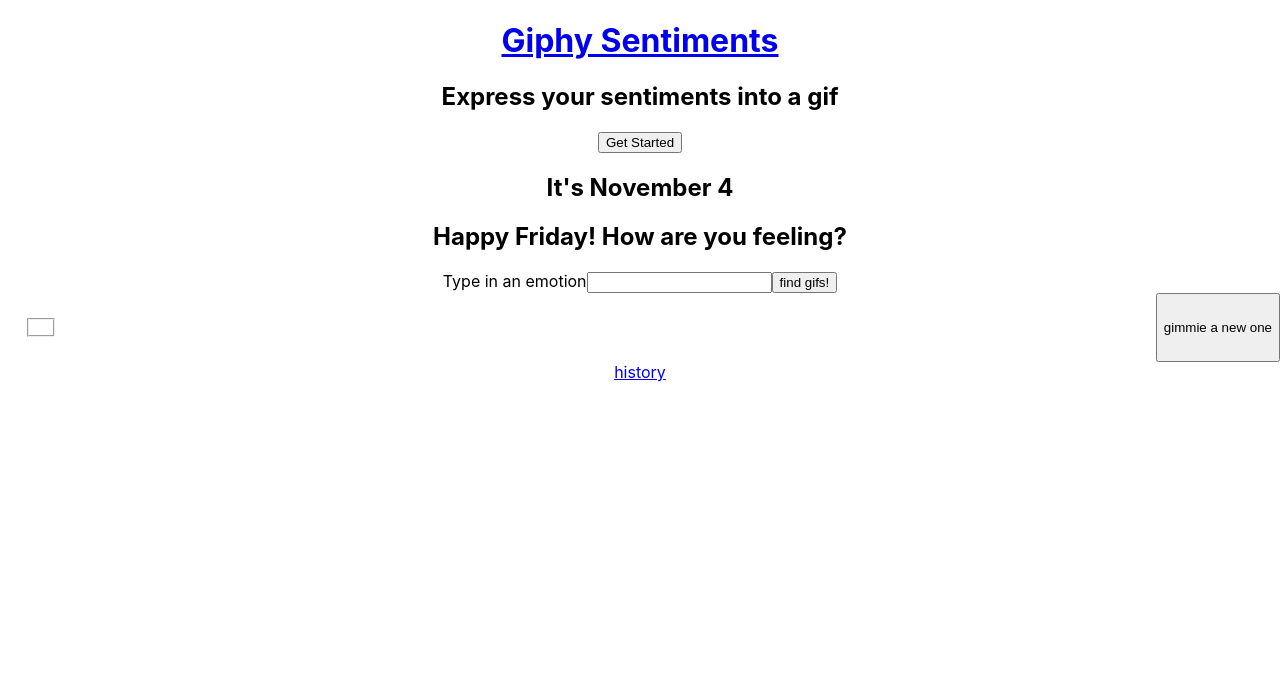
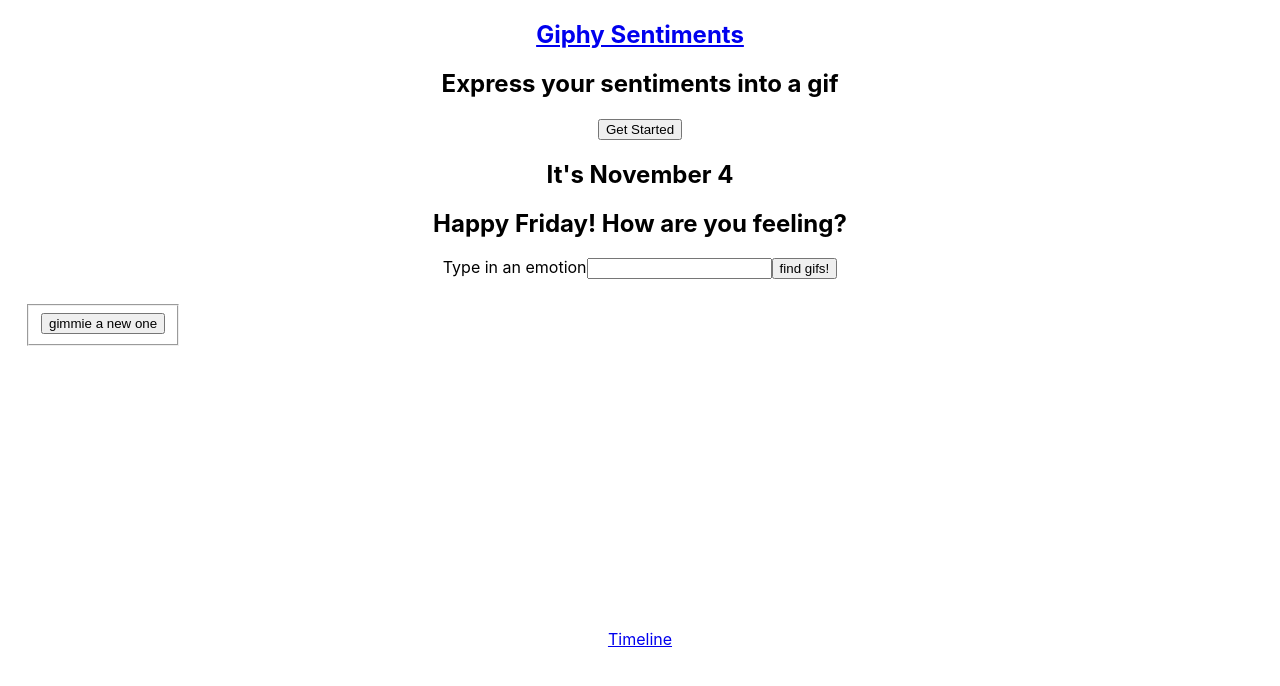
Before and after one commit to giphySentiment/giphySentiment, a React (Create React App) app: page /timeline in a window 1280 px wide. Both pictures are taken after a click on the button "Get Started". Shown: the top 686 px of the page. Built offline with nearby package versions, Linux system fonts and the light colour scheme.

Commit message:
restructured all components and overall cleanup

```diff
--- a/src/components/Forms.js
+++ b/src/components/Forms.js
@@ -1,36 +1,33 @@
-import { useEffect, useState } from "react";
-
-
 const Forms = (props) => {
-
-    const date = new Date()
+    // Variables to set date info
+        // NB: We could pass down each of these as a variable into results so that it doesn't need to be repeated information on the results page
+    const date = new Date();
     const month = date.toLocaleString('en-US', {
         month: 'long',
     });
-    const day = date.getDate()
+    const day = date.getDate();
     const today = new Date().toLocaleString(
         'default', { weekday: 'long' }
     );
 
-    const [test, setTest] = useState([])
-
-
+    // Function to change setMood to user input value
     const handleMoodChange = (e) => {
-        props.setMood(e.target.value)
+        props.setMood(e.target.value);
     }
 
     return (
-        <section>
-                <h2>It's {`${month} ${day}`}</h2>
-                <h2>Happy {`${today}`}! How are you feeling?</h2>
+        <section className="forms">
+            {/* N.B: We don't actually need to display the month and day, but it will be collected in the background */}
+            <h2>It's {`${month} ${day}`}</h2>
+            <h2>Happy {`${today}`}! How are you feeling?</h2>
             <form onSubmit={(e) => props.handleFormSubmit(e, props.mood)}>
-
-                <label htmlFor="moodSelector" className="visuallyHidden">Type in an emotion</label>
+                <label htmlFor="moodSelector"
+                    // add visuallyHidden class in CSS
+                    className="visuallyHidden">Type in an emotion</label>
                 <input name="moodSelector" id="moodSelector" type="text"
                  onChange={(event) => handleMoodChange(event)}
                 />
-
-                <button >find gifs!</button>
+                <button className="buttonContainer">find gifs!</button>
             </form>
         </section>
     )
--- a/src/components/Gif.js
+++ b/src/components/Gif.js
@@ -1,52 +1,60 @@
 import { useState } from "react";
-import Results from "./Results";
 import uuid from "react-uuid";
 
+// Import components
+import Results from "./Results";
+
 const Gif = (props) => {
+  // State to save selectedGif value
   const [selectedGif, setSelectedGif] = useState("");
 
+  // Function to save user's selected Gif
   const select = (event) => {
-      event.preventDefault()
-      setSelectedGif(event.target.value)
-      console.log("select handler has been clicked")
-      console.log(event.target.value)
-  }
+    event.preventDefault();
+    setSelectedGif(event.target.value);
+  };
 
   return (
-    <section>
+    <section className="gif">
       <div className="gifContainer">
-      <form onClick={select} value={"kwame"} className="select" >
+        <form onClick={select} className="select">
           <fieldset>
             {props.gif.map((gifObj) => {
               return (
-                <label htmlFor="">
-                    {/* NOTE TO TEAM: we need to style our radios as the image & we also have to figure out why radio buttons are not filling in on click */}
-                <input onChange={select} type="radio" value={gifObj.images.original.webp}/>
+                // NB: UUID is on the label bc it must be placed in the most outward element
+                  // need to set visuallyHidden class
+                <label
+                  htmlFor="userChoice" className="visuallyHidden"
+                  key={uuid()}>
+                  {gifObj.title}
+                    <input
+                      onChange={select}
+                      type="radio"
+                      name="gif"
+                      value={gifObj.images.original.webp}
+                    />
                       <img
                       className="gif"
                       src={gifObj.images.original.webp}
                       alt={gifObj.title}
-              key={uuid()}
-
                       />
               </label>
-
               );
             })}
+        <button className="buttonContainer" onClick={props.handleFormSubmit}>
+          gimmie a new one
+                </button>
             </fieldset>
         </form>
-        <button className="buttonContainers" onClick={props.handleFormSubmit}>
-          gimmie a new one
-        </button>
-
-        {/* NOTE: We need to figure out how to target the Gif he user selected and conditionally render Backronym when Gif is selected */}
+         </div>
         {
           selectedGif
-          ? <Results selectedGif={selectedGif} mood={props.mood} userChoice={props.userChoice}/>
+          ? <Results
+            selectedGif={selectedGif}
+            mood={props.mood}
+            userChoice={props.userChoice}/>
           : null
         }
-
-      </div>
     </section>
   );
 };
--- a/src/components/GiphyData.js
+++ b/src/components/GiphyData.js
@@ -1,73 +1,53 @@
-import { useState, useEffect } from "react";
+import { useState } from "react";
+
+// Import components
 import Forms from "./Forms";
 import Gif from "./Gif";
 
-
 const Data = (props) => {
   // State that listens for a change in user choice
-  //const [mood, setMood] = useState("");
-  // State to store API call Gif Data
-  const [newGif, setNewGif] = useState(false);
-  // State to display gifs
-  const [displayGifs, setDisplayGifs] = useState(false);
   const [mood, setMood] = useState("");
 
-  const [saveMood, setSaveMood] = useState('')
+  // State for displaying gifs
+  const [displayGifs, setDisplayGifs] = useState(false);
+
+  // State for error handling
+  const [giphyError, setGiphyError] = useState(false);
+
+  // Variable that saves the final mood the user chose
+  const userChoice = `${mood}`;
 
   // Randomizer Function
   const randomizer = (min, max) => {
     return Math.floor(Math.random() * (max - min + 1)) + min;
   };
-
-  // State for error handling
-  const [giphyError, setGiphyError] = useState(false);
-
-  const userChoice = `${mood}`;
-
-  // this function will store the user's mood in state, fill our gif array, and display the array
-  const handleFormSubmit = (event, mood) => {
-
-    //setMood(event.target.value);
-    event.preventDefault();
+  // Function to handle submit in forms (in child component), which will display Gif.js
+    // the API is saved within this function, as it runs on form submit
+  const handleFormSubmit = (e, mood) => {
+    e.preventDefault();
     setDisplayGifs(true);
-    setNewGif(!newGif);
-
     const apiKey = "Ulwht5cPZ4vU4GOzd3G4kckrwM0g9SgI";
     const baseURL = "https://api.giphy.com/v1/gifs/search";
-
     const randomInt = randomizer(0, 35);
 
     fetch(
       `${baseURL}?api_key=${apiKey}&q=${userChoice}&limit=3&offset=${randomInt}&rating=g&lang=en`
     )
       .then((response) => response.json())
-
       .then((info) => {
         props.setGif(info.data);
-        console.log(info.data);
       })
       .catch(() => {
         setGiphyError(!giphyError);
       });
   };
 
-  // Regenerate Gifs
-  const userClick = (event) => {
-    // event.preventDefault()
-    setNewGif(!newGif);
-    console.log("generate is being clicked")
-
-  };
-
   return (
-    <section className="data">
+    <section className="giphyData">
       <Forms
         handleFormSubmit={handleFormSubmit}
-        newGif={newGif}
-        setNewGif={setNewGif}
         displayGifs={displayGifs}
         setDisplayGifs={setDisplayGifs}
-        userClick={userClick}
         gif={props.gif}
         mood={mood}
         setMood={setMood}
@@ -75,11 +55,8 @@ const Data = (props) => {
 
       <Gif
         handleFormSubmit={handleFormSubmit}
-        newGif={newGif}
-        setNewGif={setNewGif}
         displayGifs={displayGifs}
         setDisplayGifs={setDisplayGifs}
-        userClick={userClick}
         gif={props.gif}
         mood={mood}
         setMood={setMood}
--- a/src/components/History.js
+++ /dev/null
@@ -1,43 +0,0 @@
-import Results from "./Results";
-import firebaseConfig from '../firebase';
-import { getDatabase, ref, onValue, push, remove } from 'firebase/database';
-import { useEffect, useState } from "react";
-
-const History = (props) => {
-
-    const [history, setHistory] = useState([])
-
-
-    useEffect(() => {
-        const database = getDatabase(firebaseConfig)
-        const databaseRef = ref(database)
-
-        onValue(databaseRef, (response) => {
-            const newState = []
-            const data = response.val()
-            console.log(data)
-
-            for (let key in data) {
-                newState.push({ key: key, name: data[key] })
-            }
-            console.log(newState)
-            setHistory(newState)
-        })
-    }, [])
-
-    // console.log(data)
-
-    return (
-        <div>
-            <ul>
-                    {history.map((result, index) => {
-                        return (
-                            <img src={result.name.image} alt="sdfsdfs" />
-                        )
-                    })}
-            </ul>
-        </div>
-    )
-}
-
-export default History;
--- a/src/components/LandingPage.js
+++ b/src/components/LandingPage.js
@@ -1,25 +1,19 @@
-import { useState } from "react"
-import { Link, Routes, Route } from 'react-router-dom'
+import { useState } from "react";
+import { Link } from 'react-router-dom';
+// ^ removed Routes and Route for now as it is not in use.
 
+// Import components
 import GiphyData from './GiphyData';
 
 const LandingPage = () => {
-
-// State to store API call from Giphy
+// State to store data from Giphy API
     const [gif, setGif] = useState([]);
 
     return (
-        <div className="landing">
+        <section className="landingPage">
             <GiphyData gif={gif} setGif={setGif} />
-
-            <Link to="/history">history</Link>
-
-        {/* <Routes>
-            <Route path="/history" element={<History />} />
-        </Routes> */}
-        </div>
-
-
+            <Link to="/timeline">Timeline</Link>
+        </section>
     )
 }
 
--- a/src/components/MeetTheDevs.js
+++ b/src/components/MeetTheDevs.js
@@ -1,5 +1,3 @@
-
-
 const MeetTheDevs = () => {
     return (
         <div></div>
--- a/src/components/Results.js
+++ b/src/components/Results.js
@@ -1,58 +1,48 @@
-import History from "./History";
 import firebaseConfig from '../firebase';
-import { getDatabase, ref, onValue, push, remove } from 'firebase/database';
-import { useState } from "react";
+import { getDatabase, ref, push } from 'firebase/database';
 import { Link, Routes, Route } from 'react-router-dom';
 
+// Import components
+import Timeline from "./Timeline";
+
 const Results = (props) => {
-
-
-    const date = new Date()
+    // Variables to set date info
+    const date = new Date();
     const month = date.toLocaleString('en-US', {
         month: 'long',
     });
-    const day = date.getDate()
-    const year = date.getFullYear()
+    const day = date.getDate();
+    const year = date.getFullYear();
 
+    // Object with user's gif, mood and date to be pushed to firebase
     const result = {
         image: props.selectedGif,
         mood: props.userChoice,
-        date: `${month} ${day} ${year}`
+        date: `${month} ${day}, ${year}`
     }
 
-    const [isShown, setIsShown] = useState(false)
-
-    const database = getDatabase(firebaseConfig)
-    const databaseRef = ref(database)
-    push(databaseRef, result)
-
-    // COME BACK TO THIS: pushing data twice to history
-    const handleUserClick = (event) => {
-        event.preventDefault()
-        setIsShown(!isShown)
-    }
+    // Variables to set database and databaseRef for firebase; call the push function into firebase
+    const database = getDatabase(firebaseConfig);
+    const databaseRef = ref(database);
+    push(databaseRef, result);
 
     return (
         <section>
             <div>
-                <img src={props.selectedGif} alt="aaaaa" />
+                <img
+                    src={props.selectedGif}
+                    alt={`user's selected gif that represents the mood of ${props.userChoice}`} />
                 <p>{props.userChoice}</p>
             </div>
-            {/* <button onClick={handleUserClick}>show history</button>
-            {
-            isShown */}
-            {/* ? <History userChoice={props.userChoice} /> */}
-            {/* : null
-            } */}
 
-            <button><Link to="/history">Show History</Link></button>
+            <button className="buttonContainer">
+                <Link to="/timeline">Save your Gif and see it in Timeline!</Link>
+            </button>
             <Routes>
-                <Route path="/history" element={<History />} />
+                <Route path="/timeline" element={<Timeline />} />
             </Routes>
-
         </section>
-
     )
-}
+};
 
 export default Results;
--- /dev/null
+++ b/src/components/Timeline.js
@@ -0,0 +1,47 @@
+import firebaseConfig from '../firebase';
+import { getDatabase, ref, onValue } from 'firebase/database';
+import { useEffect, useState } from "react";
+import uuid from "react-uuid";
+
+const Timeline = (props) => {
+
+    // State to save user's gif+info object into the timeline
+    const [timeline, setTimeline] = useState([]);
+
+    useEffect(() => {
+        const database = getDatabase(firebaseConfig);
+        const databaseRef = ref(database);
+
+        onValue(databaseRef, (response) => {
+            const newState = [];
+            const data = response.val();
+
+            for (let key in data) {
+                newState.push({ key: key, name: data[key] })
+            }
+            setTimeline(newState);
+        })
+    }, []);
+
+    return (
+        <div>
+            <ul>
+                {timeline.map((result, index) => {
+                    return (
+                        <div
+                            className="savedToTimeline"
+                            key={uuid()}>
+                            <h2>{`On ${result.name.date}, you felt: ${result.name.mood}`}</h2>
+                            <img
+                                src={result.name.image}
+                                alt={`user selected gif to show the mood of ${result.name.mood}`}
+                            />
+                        </div>
+                    )
+                })}
+            </ul>
+        </div>
+    )
+}
+
+export default Timeline;
--- a/src/components/Welcome.js
+++ b/src/components/Welcome.js
@@ -1,29 +1,33 @@
+import { useState } from "react";
+import { Link } from "react-router-dom";
+// ^ removed Routes and Route for now as it is not in use.
+
+// Import components
 import LandingPage from "./LandingPage";
-import { useState } from "react"
-import { Link, Route, Routes } from "react-router-dom"
 
 const Welcome = () => {
-  const [begin, setBegin] = useState(false)
-
-  const handleUserClick = (event) => {
-    event.preventDefault()
-    setBegin(!begin)
+  // State to store state of user click
+  const [isClicked, setIsClicked] = useState(false);
+// Function handle user click to go to landing page
+  const handleUserClick = (e) => {
+    e.preventDefault();
+    setIsClicked(true);
   }
-
     return (
-      <div>
+      <section className="welcome">
         <h1><Link to="/">Giphy Sentiments</Link></h1>
         <h2>Express your sentiments into a gif</h2>
-        <button onClick={handleUserClick}>Get Started</button>
+        <button
+          onClick={handleUserClick}
+          className="buttonContainer">
+          Get Started
+        </button>
         {
-          begin
+          isClicked
           ? <LandingPage />
           : null
         }
-
-      </div>
+      </section>
     )
-
-
 }
 export default Welcome;
```
Lines whose indentation alone changed are shown as unchanged.
